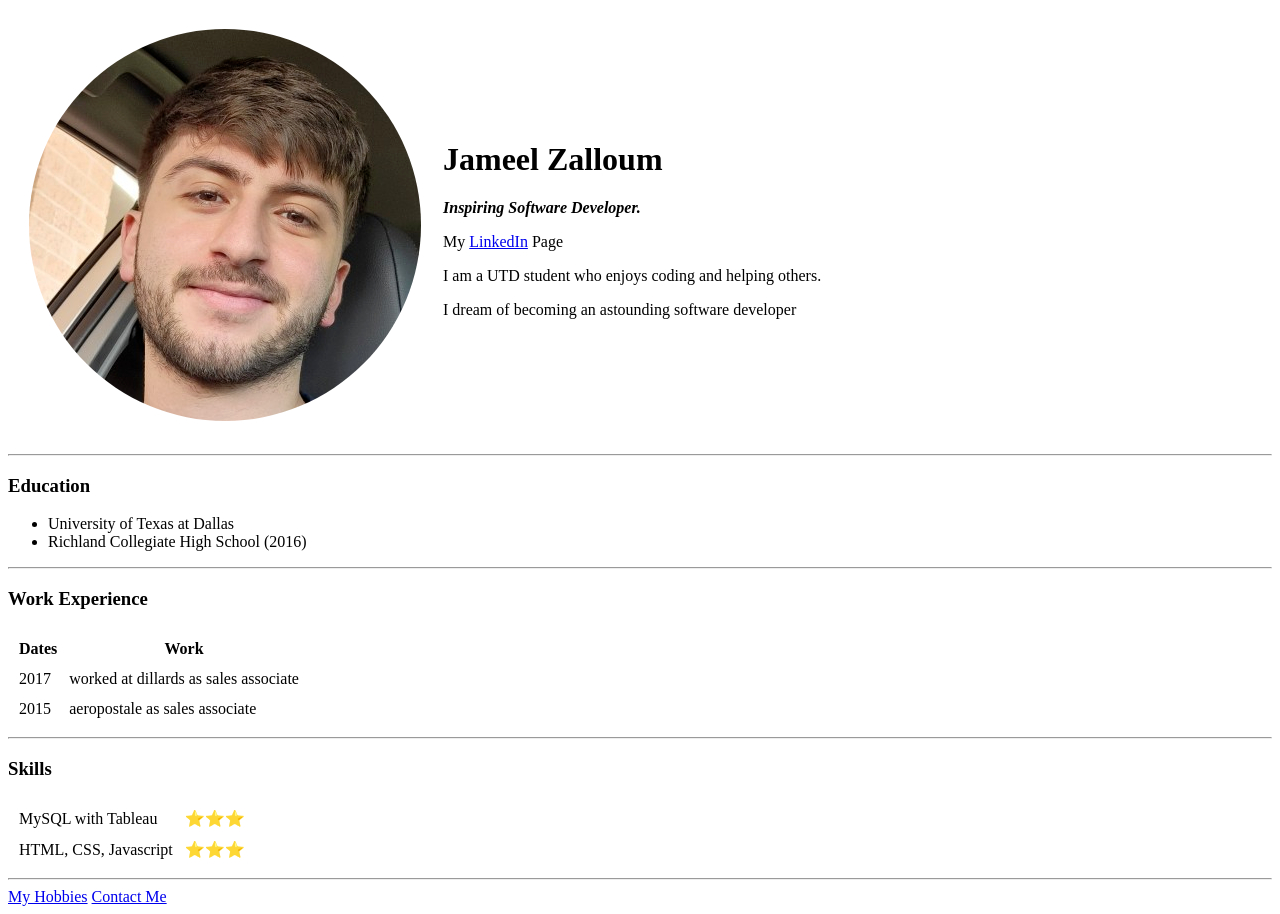
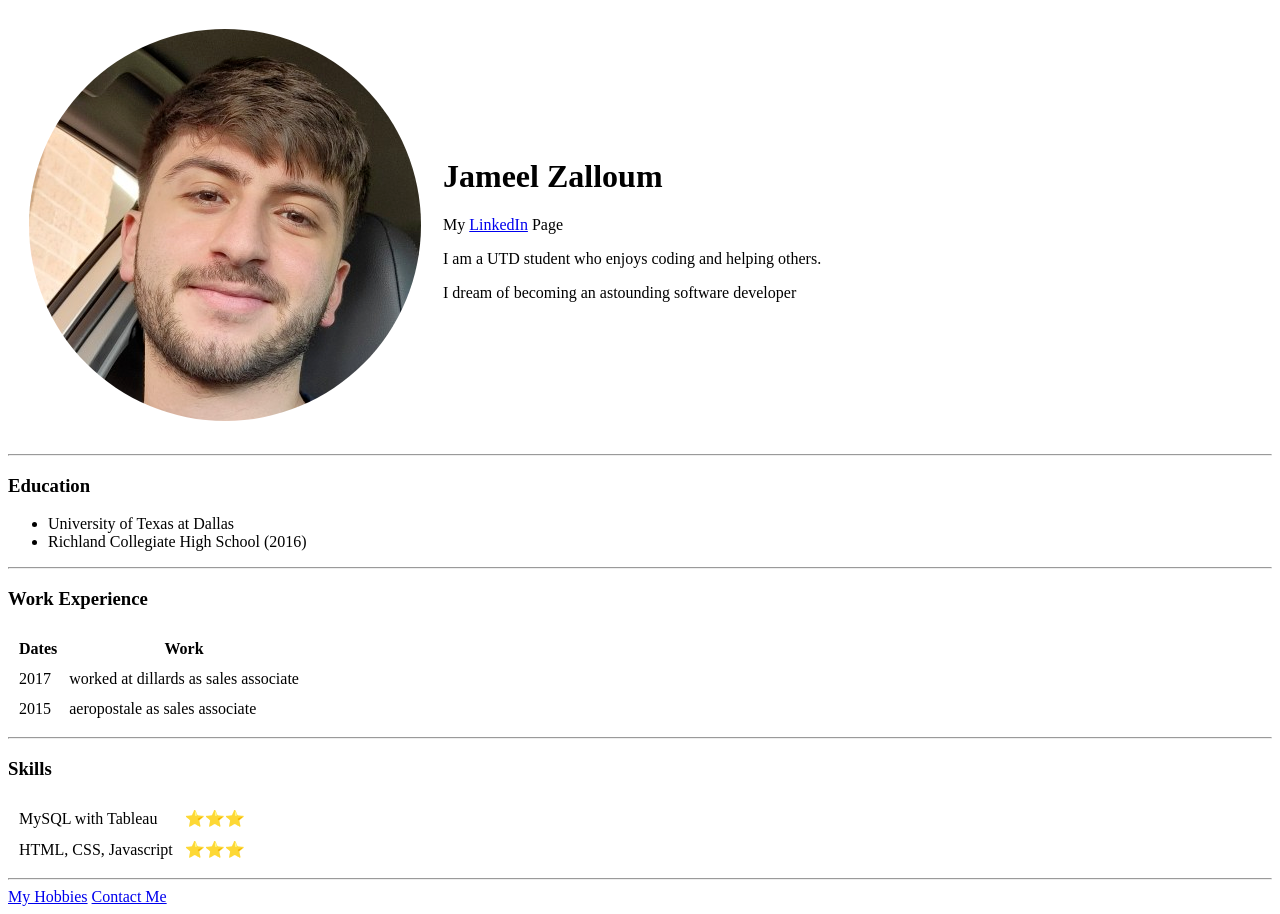
Before and after one commit to Jzall98/CV-Updated, a plain HTML site: page index.html in a window 1280 px wide. Drawn offline with Linux system fonts and the light colour scheme.

Commit message:
Update index.html

```diff
--- a/index.html
+++ b/index.html
@@ -11,7 +11,7 @@
     <tr>
       <td><img src="Jameel circle.png" alt="Jameel profile picture"></td>
       <td><h1>Jameel Zalloum</h1>
-      <p><em><strong>Inspiring Software Developer.</strong></em></p>
+      <p><em><strong></strong></em></p>
       <p>My <a href="https://www.linkedin.com/in/jameelzalloum/">LinkedIn</a> Page</p>
       <p>I am a UTD student who enjoys coding and helping others.</p>
       <p>I dream of becoming an astounding software developer</p></td>
```
